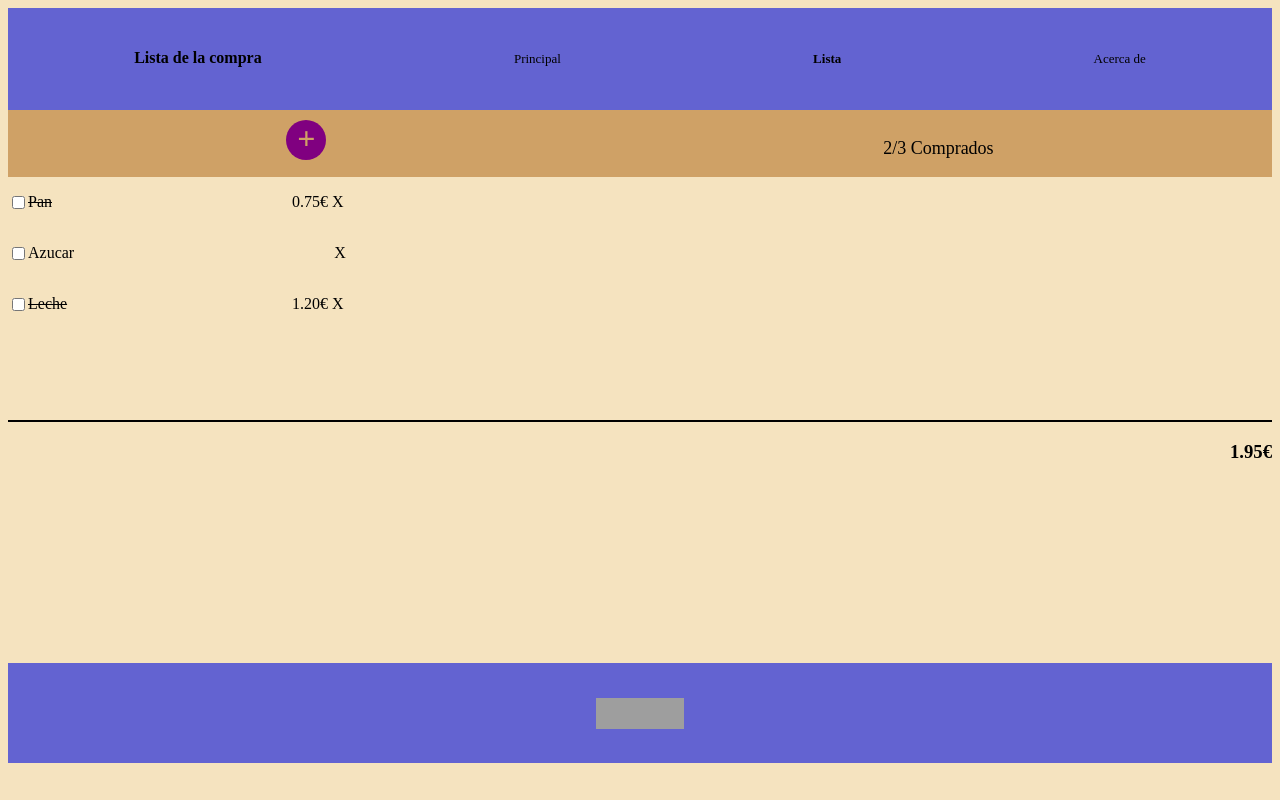
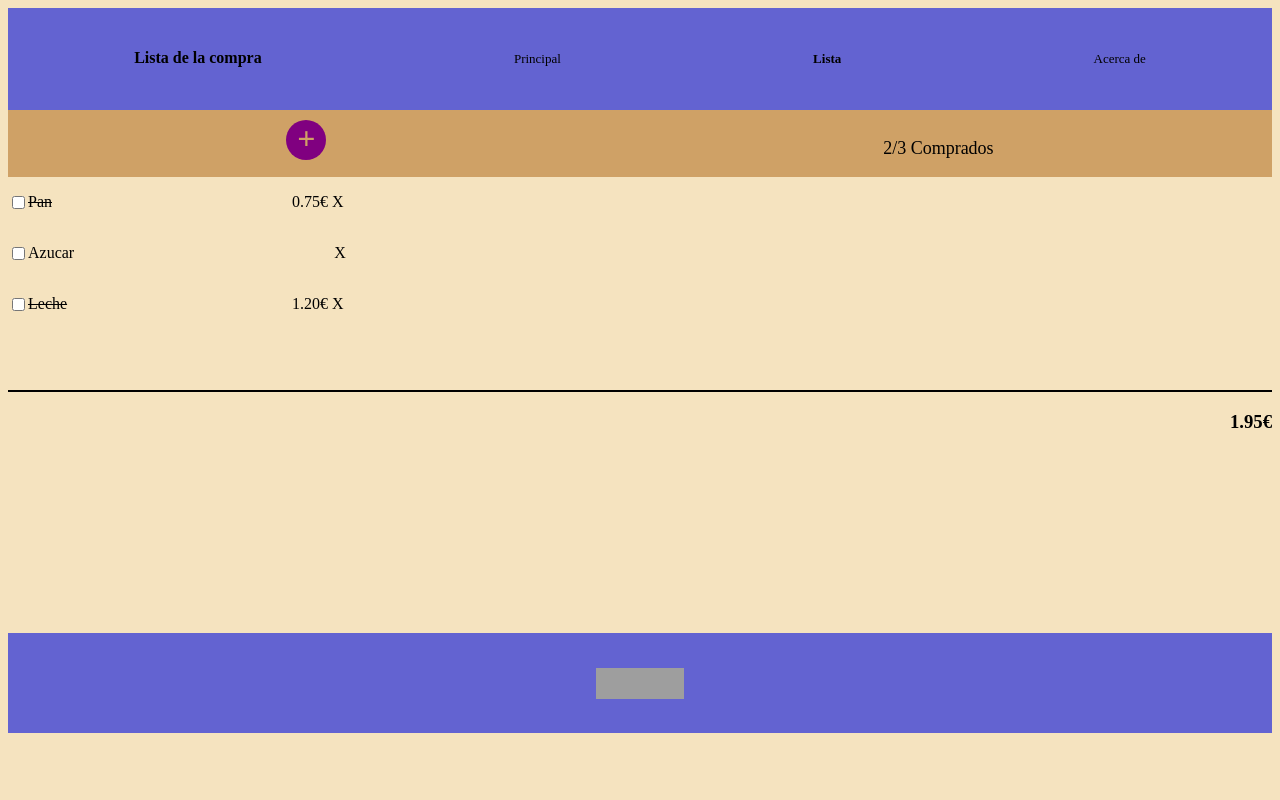
Before and after one commit to Ryanleary9/202301-W1CH3-Ryan-Leary2, a website: page index.html in a window 1280 px wide. Drawn offline with Linux system fonts and the light colour scheme; grey boxes are pictures that could not be loaded.

Commit message:
Changed css file

```diff
--- a/style.css
+++ b/style.css
@@ -80,7 +80,7 @@ label > div > p {
 .box3 {
   display: flex;
   text-align: center;
-  padding-bottom: 90px;
+  padding-bottom: 60px;
 }
 
 .price {
```
